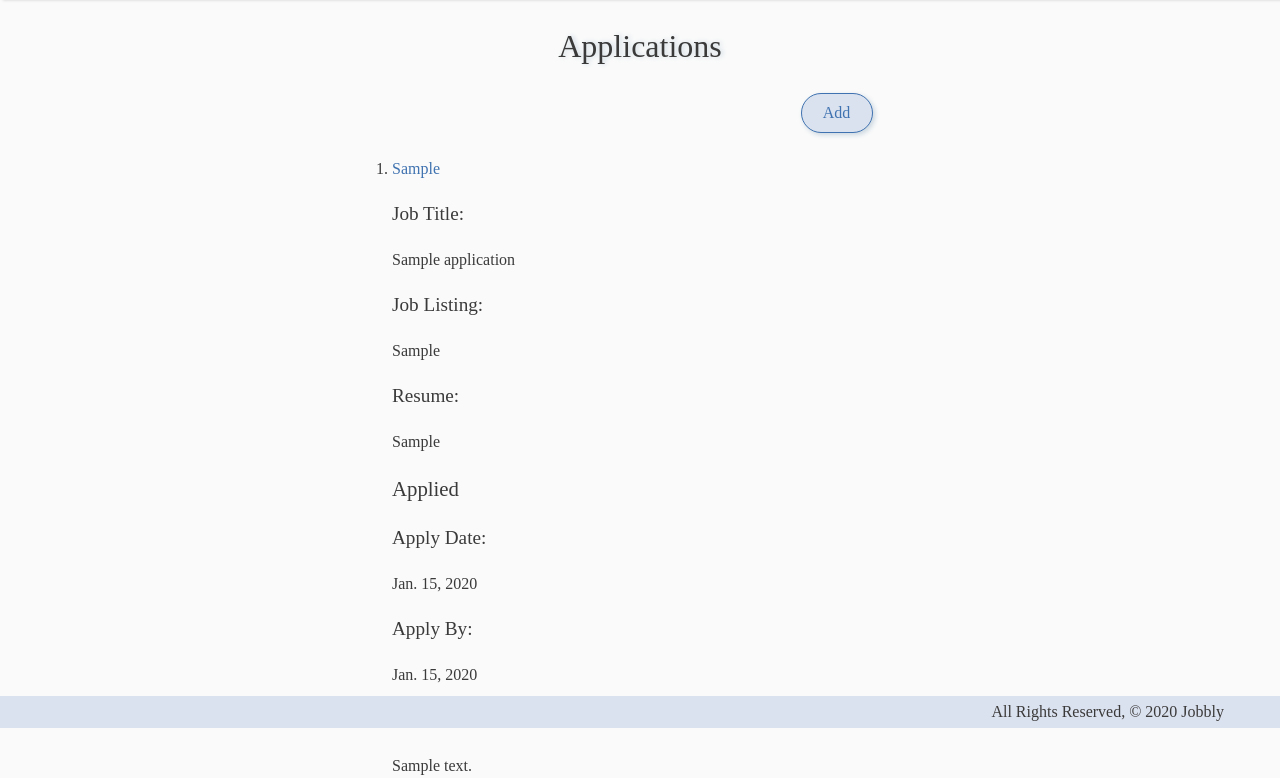
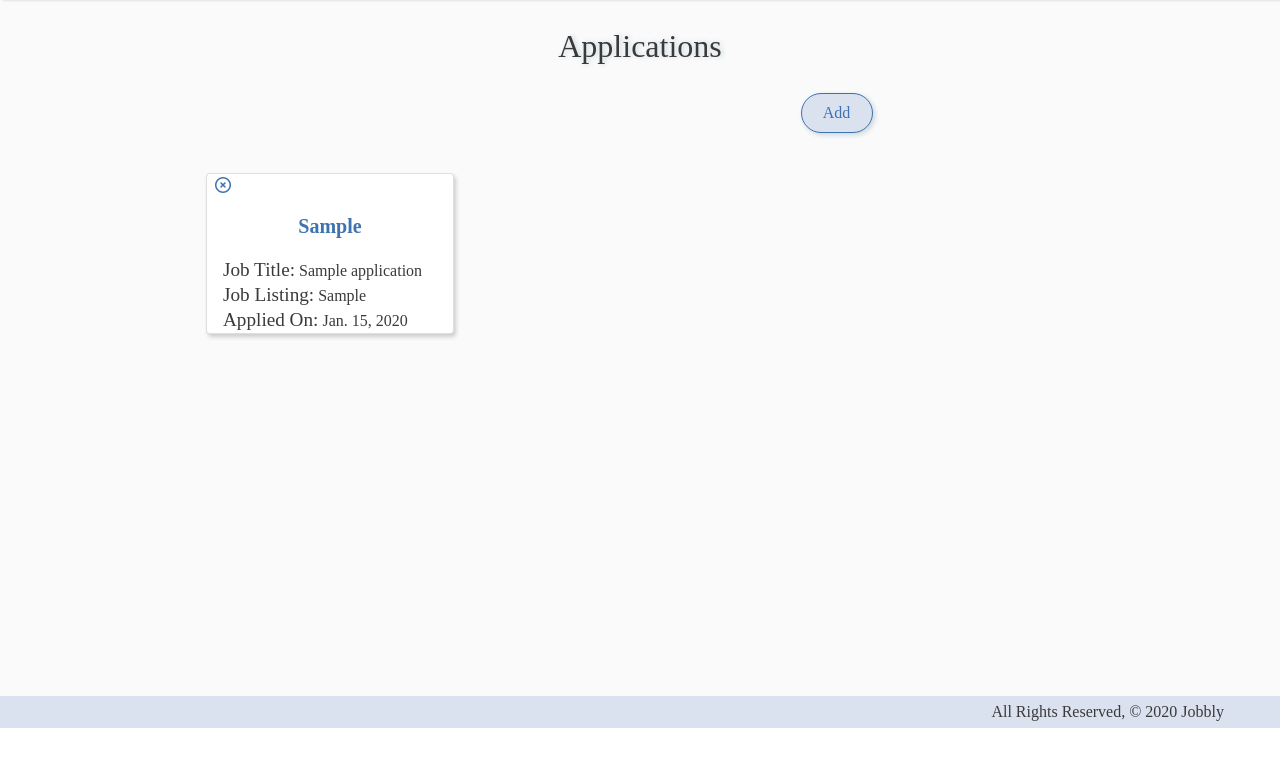
Before and after one commit to seiteambestteam/jobbly, a Django app: page /applications/ in a window 1280 px wide. Shown: the part 72-850 px from the top of the page. After the commit the page ends 800 px from the top, so only its background shows below. Run offline with Django 3.2, Linux system fonts and the light colour scheme; a user stored in the database is signed in; tables that the repository leaves empty hold one stand-in row (values such as "Sample post"); some libraries are stand-ins or nearby versions.

Commit message:
application index updated for card view

```diff
--- a/job_tracker/templates/applications/index.html
+++ b/job_tracker/templates/applications/index.html
@@ -3,44 +3,57 @@
 <h2 class="text-center title">Applications</h2>
 
 <div class="center container-lg">
-    <button class="btn center txt-sml btn-md side"><a href="{% url 'applications_create' %}">Add</a></button>
+    <button class="btn center txt-sml btn-md side">
+        <a href="{% url 'applications_create' %}">Add</a>
+    </button>
 
     <br />
 
-<div class="center container-sml">
-    <ol class="txt-justify">
-        {% for application in applications %}
-            <li><a href="{% url 'applications_detail' application.id %}"><span>{{ application.company }}</span></a>
-            <p class="txt-medium">Job Title:</p>
-            <p class="txt-sml">{{ application.jobtitle }}</p>
-            {% if application.joblisting %}
-                <p class="txt-medium">Job Listing:</p>
-                <p class="txt-sml">{{ application.joblisting }}</p>
-            {% endif %}
-            {% if application.resume %}
-                <p class="txt-medium">Resume:</p>
-                <p class="txt-sml">{{ application.resume }}</p>
-            {% endif %}
-            {% if application.applied == True %}
-            <p>Applied</p>
-            {% else %}
-            <p>Not applied yet<p>
-            {% endif %}
-            {% if application.applicationDate %}
-                <p class="txt-medium">Apply Date:</p>
-                <p class="txt-sml">{{ application.applicationDate }}</p>
-            {% endif %}
-            {% if application.dueDate %}
-                <p class="txt-medium">Apply By:</p>
-                <p class="txt-sml">{{ application.dueDate }}</p>
-            {% endif %}
-            {% if application.notes %}
-                <p class="txt-medium">Notes:</p>
-                <p class="txt-sml">{{ application.notes }}</p>
-            {% endif %}
-            </li>
-        {% endfor %}
-    </ol>
+    <div class="center container-sm">
+        <div id="display-contacts" class="row">
+            {% for application in applications %}
+            <div class="col-sm-6 col-md-4">
+                <div class="card contacts-card m-3">
+                    <div class="card-title">
+                        <a
+                            href="{% url 'applications_delete' application.id%}"
+                            class="ml-2"
+                            ><i class="far fa-times-circle"></i
+                        ></a>
+                        <a href="{% url 'applications_detail' application.id %}"
+                            ><h5 class="txt-bold txt-center pt-3">
+                                {{ application.company }}
+                            </h5></a
+                        >
+                    </div>
+                    <div class="card-content pl-3 pr-3">
+                        {% if application.joblisting %}
+                        <h6 class="txt-medium d-inline">Job Title:</h6>
+                        <span>{{ application.jobtitle }}</span>
+                        <br />
+                        {% endif %} {% if application.joblisting %}
+                        <h6 class="txt-medium d-inline">Job Listing:</h6>
+                        <span>{{ application.joblisting }}</span>
+                        <br />
+                        {% endif %} {% if .phone_number %}
+                        <h6 class="txt-medium d-inline">Phone:</h6>
+                        <span>{{ contact.phone_number }}</span>
+                        <br />
+                        {% endif %} {% if application.applied == True %}
+                        <h6 class="txt-medium d-inline">Applied On:</h6>
+                        <span>{{ application.applicationDate }}</span>
+                        <br />
+                        {% else %}
+                        <h6 class="txt-medium d-inline">Apply By:</h6>
+                        <span>{{ application.dueDate }}</span>
+                        {% endif %}
+                    </div>
+                </div>
+            </div>
+            <br />
+            {% endfor %}
+        </div>
+    </div>
 </div>
 
 {% endblock %}
```
Also changed, not shown: job_tracker/static/images/sml-transparent_160.png (added).
